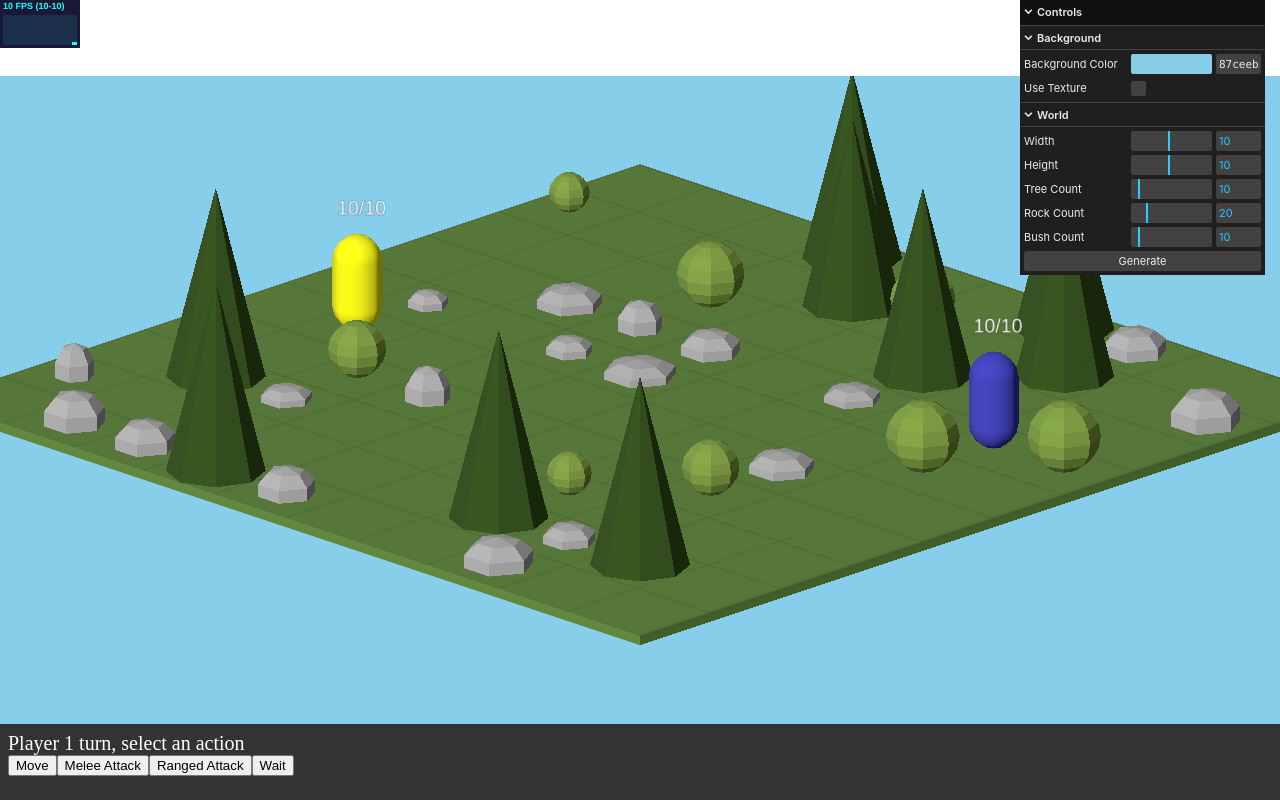
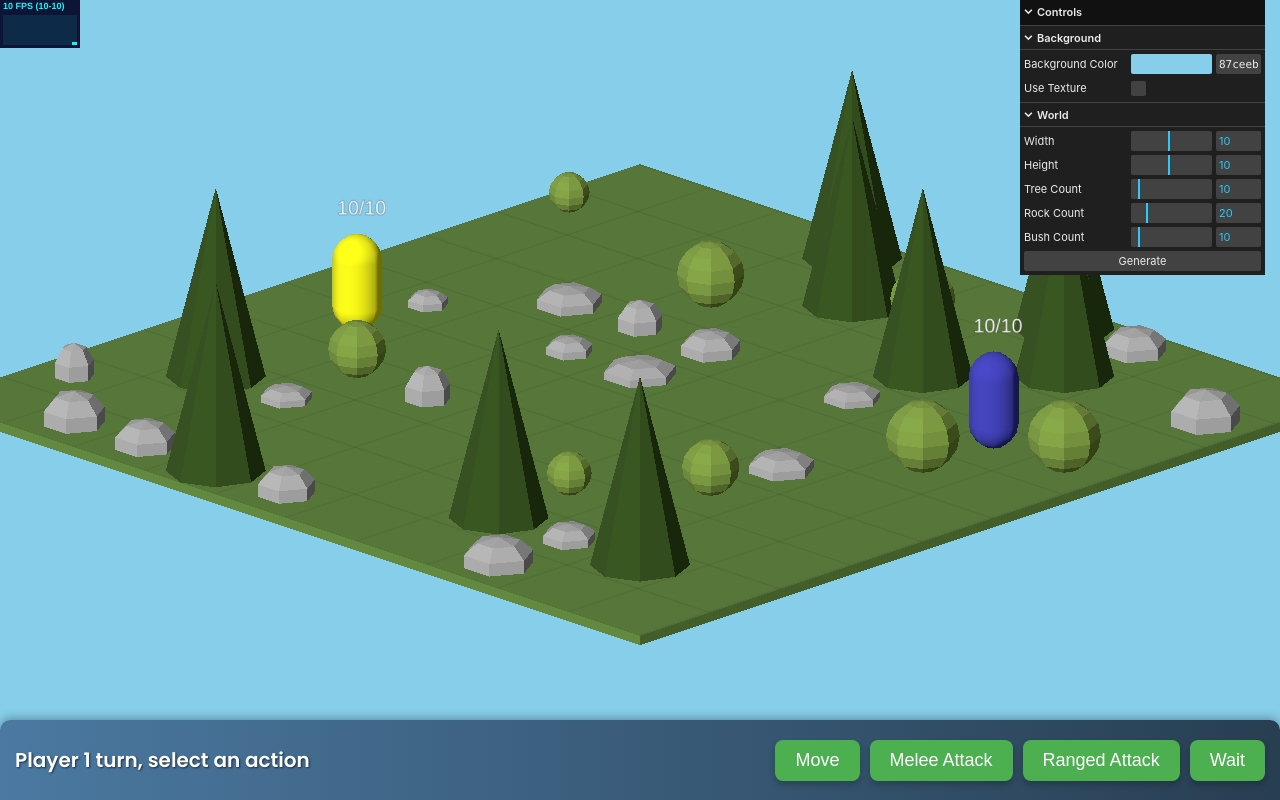
Before and after one commit to AlexDeliev/isometric-rpg-game, a website built with Vite: page index.html in a window 1280 px wide. Built offline with nearby package versions, Linux system fonts and the light colour scheme; animation ran at ten frames a second.

Commit message:
Updating style.css

```diff
--- a/styles.css
+++ b/styles.css
@@ -1,19 +1,58 @@
 /* styles.css */
+@import url('https://fonts.googleapis.com/css2?family=Poppins:wght@400;600&display=swap');
+
 body {
     margin: 0;
+    font-family: 'Poppins', sans-serif;
+    background-color: #121212;
+    color: #fff;
   }
 
   #status-text {
     color: white;
     font-size: 20px;
+    font-weight: 600;
+    text-shadow: 1px 1px 2px rgba(0, 0, 0, 0.6);
   }
+
+  #actions {
+    display: flex;
+    gap: 10px;
+  }
+  #actions button {
+    font-size: 18px;
+    padding: 10px 20px;
+    border: none;
+    border-radius: 8px;
+    background-color: #4caf50;
+    color: white;
+    cursor: pointer;
+    box-shadow: 0px 4px 6px rgba(0, 0, 0, 0.2);
+    transition: transform 0.2s, background-color 0.3s;
+}
+
+#actions button:hover {
+    background-color: #45a049;
+    transform: scale(1.05);
+}
+
+#actions button:active {
+    transform: scale(0.95);
+}
+
 
   #ui {
     left: 0px;
     right: 0px;
     bottom: 0px;
     height: 60px;
-    padding: 8px;
+    padding: 10px 15px;
     position: absolute;
-    background-color: #333;
+    background: linear-gradient(90deg, #4b79a1, #283e51);
+    box-shadow: 0 -2px 10px rgba(0, 0, 0, 0.3);
+    border-top-left-radius: 10px;
+    border-top-right-radius: 10px;
+    display: flex;
+    justify-content: space-between;
+    align-items: center;
   }
```
